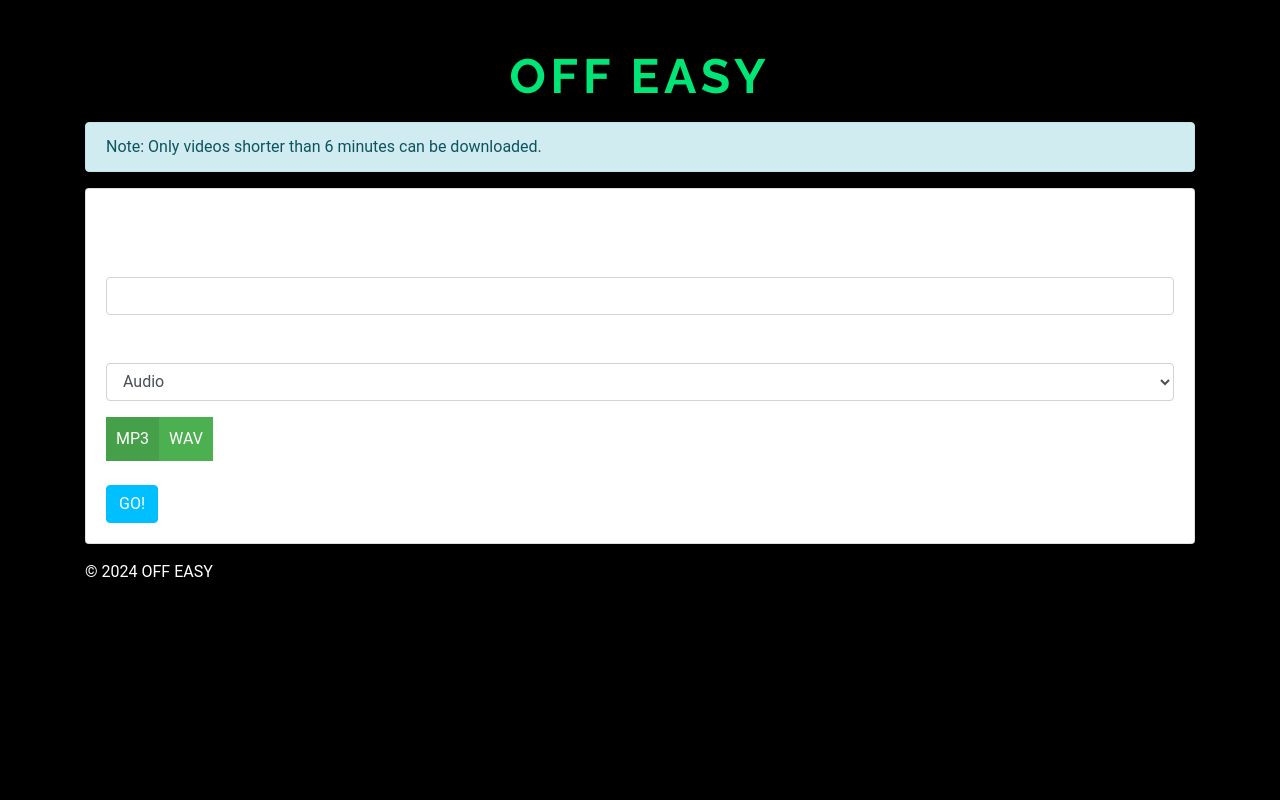
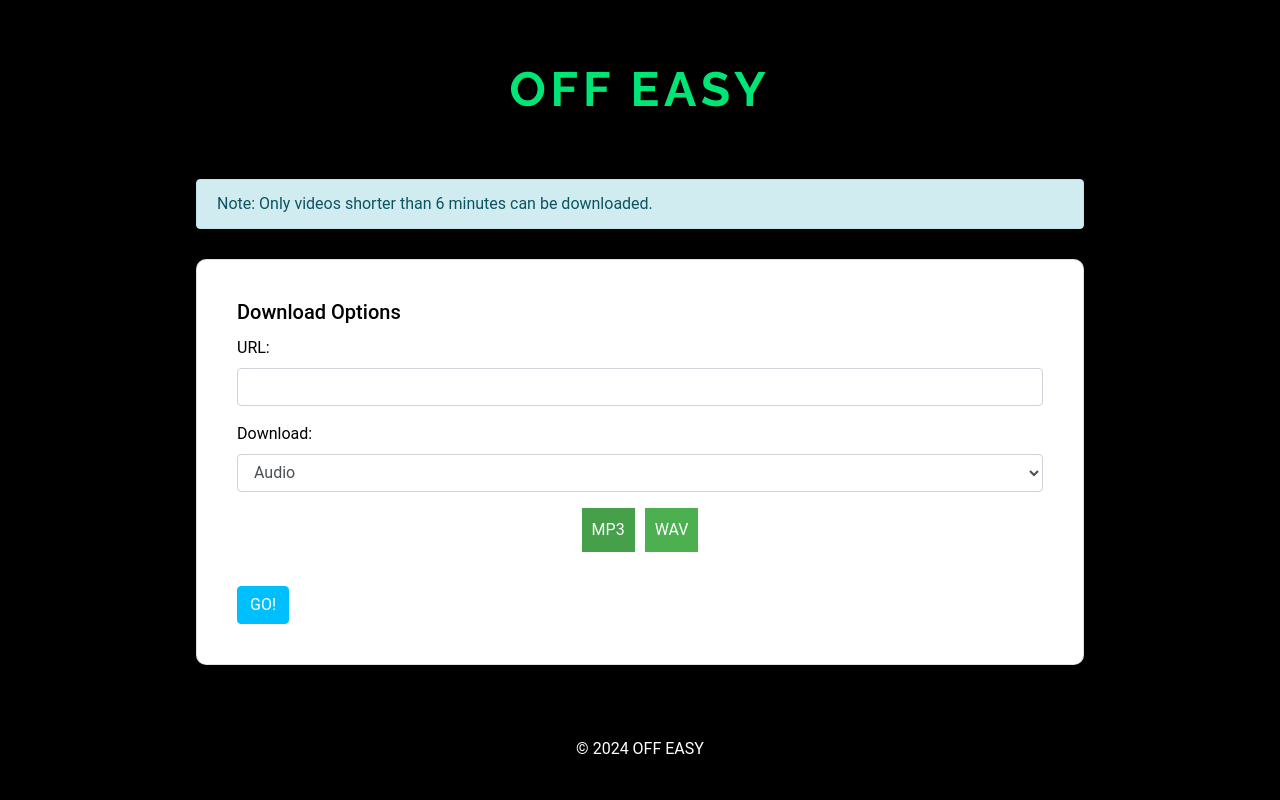
Before and after one commit to halcy8312/amida_web, a Flask app: page / in a window 1280 px wide. Run offline with Flask 3, Linux system fonts and the light colour scheme; some libraries are stand-ins or nearby versions.

Commit message:
フォト変更css3

```diff
--- a/static/css/style.css
+++ b/static/css/style.css
@@ -1,29 +1,82 @@
 :root {
     --main-color: #4CAF50;
     --accent-color: #45a049;
-    --background-color: #000000; /* 背景色を黒に設定 */
-    --text-color: #FFFFFF; /* テキスト色を白に設定 */
+    --background-color: #000000;
+    --text-color: #FFFFFF;
+    --button-color: #00BFFF;
+    --button-hover-color: #00A5E0;
+    --title-color: #00E676;
+    --button-text-color: #FFFFFF;
 }
 
 body {
     background-color: var(--background-color);
     color: var(--text-color);
     font-family: 'Roboto', sans-serif;
+    margin: 0;
+    padding: 0;
+    display: flex;
+    flex-direction: column;
+    min-height: 100vh;
+}
+
+.container {
+    flex: 1;
+    display: flex;
+    flex-direction: column;
+    align-items: center;
+    justify-content: center;
+}
+
+header {
+    text-align: center;
+    margin-top: 20px;
+}
+
+.styled-title {
+    color: var(--title-color);
+    font-family: 'Raleway', sans-serif;
+    font-size: 3em;
+    font-weight: bold;
+    letter-spacing: 0.1em;
+    text-shadow: 2px 2px 5px rgba(0, 0, 0, 0.5);
+}
+
+.alert {
+    width: 80%;
+    margin: 10px auto;
+}
+
+.card {
+    width: 80%;
+    margin: 20px auto;
+    background-color: #FFFFFF;
+    color: #000000;
+    padding: 20px;
+    border-radius: 10px;
+    box-shadow: 0 0 10px rgba(0, 0, 0, 0.1);
 }
 
 .btn-primary {
-    background-color: #00BFFF; /* 水色に設定 */
-    border-color: #00BFFF;
-    color: white;
+    background-color: var(--button-color);
+    border-color: var(--button-color);
+    color: var(--button-text-color);
 }
 
 .btn-primary:hover {
-    background-color: #00A5E0; /* ホバー時の色を少し暗く */
-    border-color: #00A5E0;
+    background-color: var(--button-hover-color);
+    border-color: var(--button-hover-color);
+}
+
+.format-buttons {
+    display: flex;
+    gap: 10px;
+    justify-content: center;
+    margin-bottom: 10px;
 }
 
 .format-button {
-    background-color: #4CAF50; /* 黄緑色 */
+    background-color: var(--main-color);
     color: white;
     border: none;
     padding: 10px;
@@ -32,19 +85,15 @@ body {
 }
 
 .format-button.selected {
-    background-color: #45a049; /* 選択されたボタンの色 */
+    background-color: var(--accent-color);
 }
 
 .format-button:active {
-    transform: scale(0.95); /* ボタンを押したときのフィードバック */
+    transform: scale(0.95);
 }
 
-.styled-title {
+footer {
     text-align: center;
-    color: #00E676;
-    font-family: 'Raleway', sans-serif;
-    font-size: 3em;
-    font-weight: bold;
-    letter-spacing: 0.1em;
-    text-shadow: 2px 2px 5px rgba(0, 0, 0, 0.5);
+    margin-top: auto;
+    padding: 10px;
 }
```
